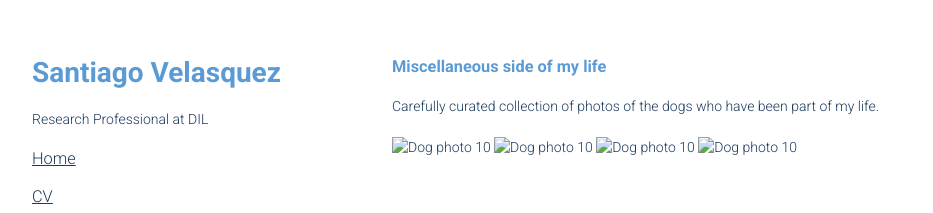
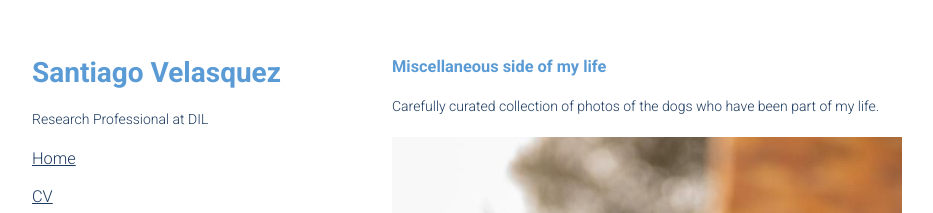
Before and after one commit to santivelasquezb1/santivelasquezb1.github.io, a plain HTML site: page other.html in a window 1280 px wide. Shown: the top 213 px of the page, without its empty margins (128-1061 px from the left). Drawn offline with Linux system fonts and the light colour scheme.

Commit message:
Update other.html

```diff
--- a/other.html
+++ b/other.html
@@ -84,20 +84,21 @@
         <p>Carefully curated collection of photos of the dogs who have been part of my life.</p>
 
         <img class="image-1" src="images/Luna.jpg" loading="lazy" width="510"
-             srcset="images/IMG_4405-p-500.jpg 500w, images/IMG_4405.jpg 640w"
-             sizes="(max-width: 767px) 100vw, 510px" alt="Dog photo 10">
+        srcset="images/Luna.jpg 500w, images/Luna.jpg 640w"
+        sizes="(max-width: 767px) 100vw, 510px" alt="Photo of Luna">
 
         <img class="image-2" src="images/Jacob.jpg" loading="lazy" width="510"
-              srcset="images/IMG_4405-p-500.jpg 500w, images/IMG_4405.jpg 640w"
-              sizes="(max-width: 767px) 100vw, 510px" alt="Dog photo 10">
+              srcset="images/Jacob.jpg 500w, images/Jacob.jpg 640w"
+              sizes="(max-width: 767px) 100vw, 510px" alt="Photo of Jacob">
 
         <img class="image-3" src="images/Apolo.jpg" loading="lazy" width="510"
-             srcset="images/IMG_4405-p-500.jpg 500w, images/IMG_4405.jpg 640w"
-             sizes="(max-width: 767px) 100vw, 510px" alt="Dog photo 10">
+              srcset="images/Apolo.jpg 500w, images/Apolo.jpg 640w"
+              sizes="(max-width: 767px) 100vw, 510px" alt="Photo of Apolo">
 
         <img class="image-4" src="images/Lisa.jpg" loading="lazy" width="510"
-             srcset="images/IMG_4405-p-500.jpg 500w, images/IMG_4405.jpg 640w"
-             sizes="(max-width: 767px) 100vw, 510px" alt="Dog photo 10">
+              srcset="images/Lisa.jpg 500w, images/Lisa.jpg 640w"
+              sizes="(max-width: 767px) 100vw, 510px" alt="Photo of Lisa">
+
       </section>
 
       <script>
```
